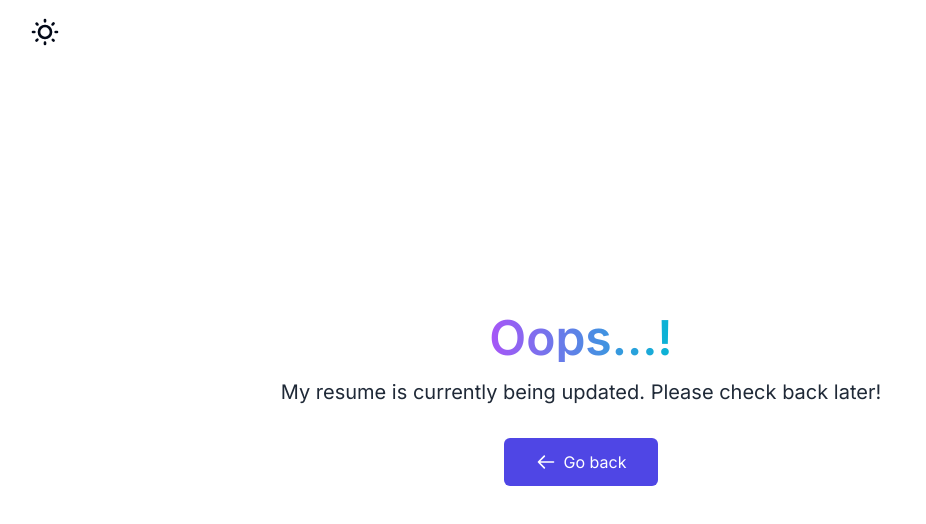
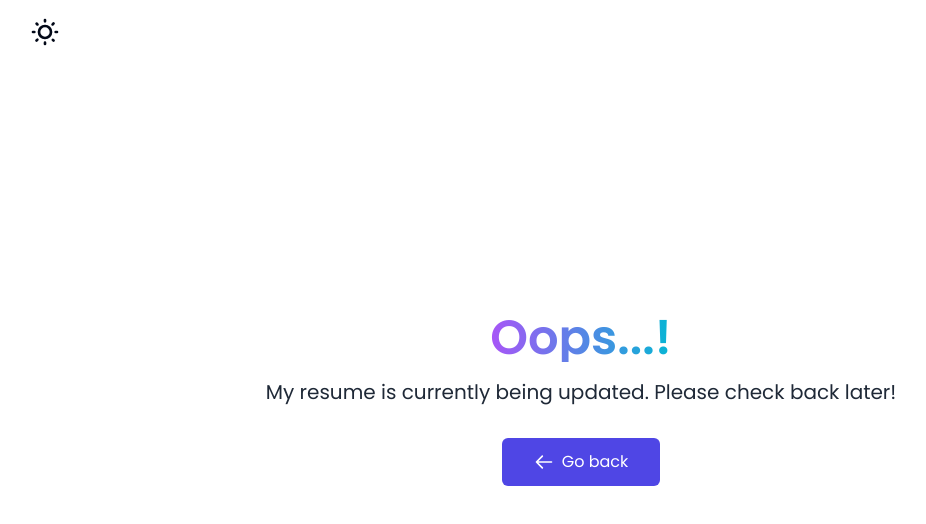
Before and after one commit to nabilelmaa/nabil-portfolio, a Next.js app: page /resume in a window 1280 px wide. Shown: the top 524 px of the page, without its empty margins (59-985 px from the left). Built offline with nearby package versions, Linux system fonts and the light colour scheme.

Commit message:
new change

```diff
--- a/app/layout.tsx
+++ b/app/layout.tsx
@@ -1,11 +1,15 @@
 import type { Metadata } from "next";
-import { Inter } from "next/font/google";
+import { Poppins } from "next/font/google";
 import "./globals.css";
 
 import Header from "@/components/Navbar";
 import { ThemeProvider as NextThemesProvider } from "next-themes";
 
-const inter = Inter({ subsets: ["latin"] });
+const poppins = Poppins({
+  weight: ['400', '500', '600', '700'],
+  subsets: ["latin"],
+  display: 'swap',
+});
 
 export const metadata: Metadata = {
   title: "Nabil's Portfolio",
@@ -20,7 +24,7 @@ export default function RootLayout({
   return (
     <html lang="en">
       <body
-        className={`${inter.className} overflow-y-scroll overflow-x-hidden`}
+        className={`${poppins.className} overflow-y-scroll overflow-x-hidden`}
       >
         <NextThemesProvider attribute="class" defaultTheme="system">
           <Header />
```
